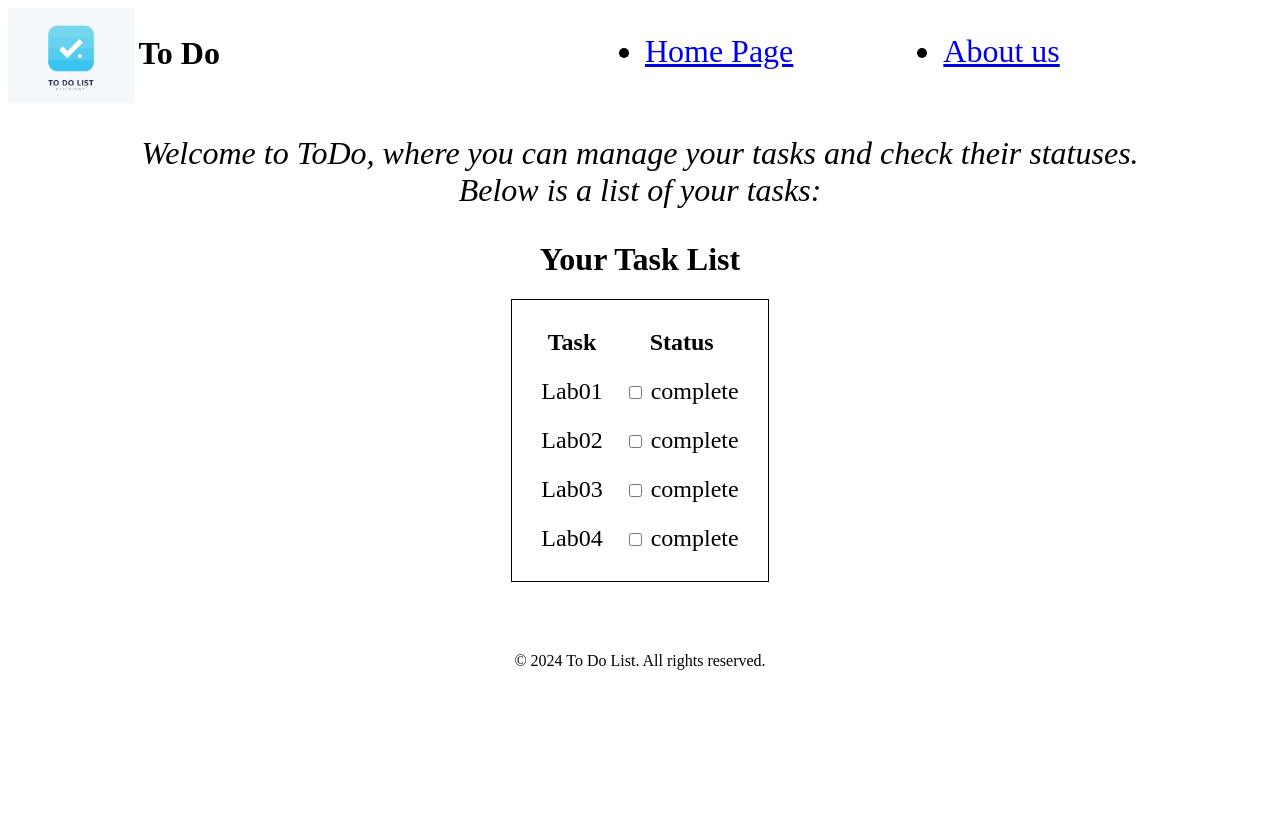
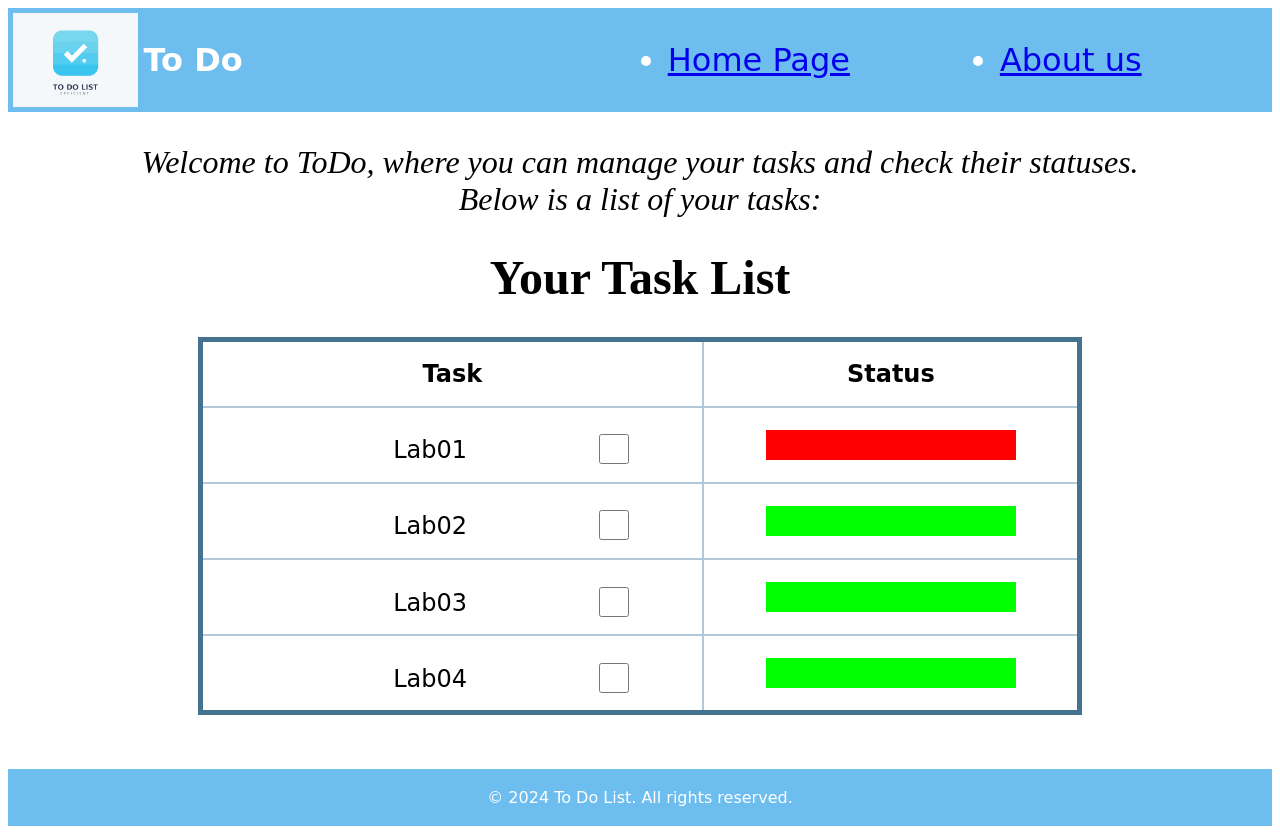
Before and after one commit to Raghadkatout08/todo-project, a plain HTML site: page index.html in a window 1280 px wide. Before the commit the page ends 800 px from the top, so only its background shows below. Drawn offline with Linux system fonts and the light colour scheme.

Commit message:
newtodostyle

```diff
--- /dev/null
+++ b/Css/style.css
@@ -0,0 +1,96 @@
+.nav
+{
+    display: flex;
+    align-items: center;
+    padding: 5px;
+    background-color: rgb(109, 189, 239);
+    color: rgb(255, 255, 255);
+    font-family:cursive;
+}
+
+table
+{
+    width: 70%;
+    padding: 20px;
+    border: 5px solid rgb(69, 114, 142);
+    border-collapse: collapse;
+    font-family:cursive;
+
+}
+
+td.tdred, td.tdgreen
+{
+    position: relative;
+}
+td.tdgreen::before , td.tdred::before
+{
+    content: "";
+    position: absolute;
+    top: 50%;
+    left: 50%;
+    width: 250px;
+    height: 30px;
+    transform: translate(-50%,-50%);
+}
+
+td.tdred::before
+{
+    background-color: red;
+}
+
+td.tdgreen::before
+{
+    background-color: rgb(0, 255, 0);
+}
+td,th
+{
+    padding: 2%;
+    text-align: center;
+    border: 2px solid rgb(176, 200, 215);
+}
+
+.tr1
+{
+    text-align: center;
+    font-family: cursive;
+}
+
+.check
+{
+    transform: translate(400%,20%);
+    width: 30px;
+    height: 30px;
+}
+
+
+/*nav {display: flex; list-style: none; margin: 0; padding: 0;}
+*/
+
+/*table{border-spacing: 20px ;border: 1px solid; padding: 8px; text-align: center}*/
+
+center{ font-size: 150%; }
+
+
+#hea1{font-size: 200%;}
+
+#logo{ width:10%; height:10%}
+
+ul{ font-size: xx-large ;display: flex; margin: 5px; padding: 20px ; }
+
+#li1{list-style-type:none;margin-right: 400px;}
+
+#li2{ margin-right: 150px; }
+
+#pin{font-size: xx-large; text-align:center;}
+
+
+
+
+footer{
+    text-align: center;
+    align-items: center;
+    padding: 3px;
+    background-color: rgb(109, 189, 239);
+    color: rgb(255, 255, 255);
+    font-family:cursive;
+}
--- /dev/null
+++ b/Css/styleabout.css
@@ -0,0 +1,64 @@
+nav {display: flex; list-style: none; margin: 0; padding: 0;}
+
+#logo{ width:10%; height:10%}
+
+.divform
+{
+    text-align: center;
+    justify-content: center;
+    display: block;
+    display:grid;
+}
+
+#inpmess
+{
+    width:100% ;
+    height: 80px;
+    padding:12px 20px;
+    box-sizing: border-box;
+}
+
+
+#pimg
+{
+    border-radius: 100%;
+    width: 250px;
+    height: 250px;
+    padding: 5%;
+    object-fit:cover;
+}
+
+#pcon
+{
+    position:relative;
+    margin-top: 50px;
+    display: flex;
+    align-items: center;
+    text-align: center;
+    font-size: 20px;
+}
+
+em
+{
+    font-size:xx-large;
+    color: red;
+}
+
+h1{text-align: center;}
+
+#con1
+{
+    color: brown;
+}
+
+
+
+ul{ font-size: xx-large ;display: flex; margin: 5px; padding: 20px ; }
+
+#li1{list-style-type:none;margin-right: 400px;}
+
+#li2{ margin-right: 150px; }
+
+#pm{text-align: center;}
+
+footer{text-align: center;}
--- a/index.html
+++ b/index.html
@@ -5,55 +5,58 @@
     <meta charset="UTF-8">
     <meta name="viewport" content="width=device-width, initial-scale=1.0">
     <title> ToDo </title>
+    <link rel="stylesheet" href="./Css/style.css">
 </head>
 
 <body>
 
     <header>
-        <nav style="display: flex; list-style: none; margin: 0; padding: 0;">
+        <nav class="nav" >
 
                 <br> <br>
-                <img src="./img/Logo1.png" alt="Logo" width="10%" height="10%"/>
-                &nbsp;<h1 style=" font-size: 200%;"> To Do </h1>
+                <img id=logo src="./img/Logo1.png" alt="Logo"/>
+                &nbsp;<h1 id="hea1"> To Do </h1>
 
 
 
-            <ul style=" font-size: xx-large ;display: flex; margin: 5px; padding: 20px ;">
-                <li style="list-style-type:none;margin-right: 400px;"> </li>
-                <li style="margin-right: 150px;"> <a href="index.html"> Home Page </a> </li>
+            <ul>
+                <li id="li1"> </li>
+                <li id="li2"> <a href="index.html"> Home Page </a> </li>
                 <li> <a href="about.html"> About us </a> </li>
             </ul>
         </nav>
     </header>
 
     <main>
-        <p style="font-size: xx-large; text-align:center;"><i> Welcome to ToDo, where you can manage your tasks and
+        <p id="pin"><i> Welcome to ToDo, where you can manage your tasks and
                 check their statuses.
                 <br> Below is a list of your tasks: </i></p>
 
-        <h1 style="text-align: center;"> Your Task List </h1>
-        <center style="font-size: 150%;">
-            <table style="border-spacing: 20px ;border: 1px solid; padding: 8px; text-align: center">
+
+        <center>
+            <h1> Your Task List </h1>
+
+            <table>
                 <tr>
                     <th> Task </th>
                     <th> Status </th>
                 </tr>
 
                 <tr>
-                    <td> Lab01 </td>
-                    <td> <input type="checkbox"> complete </td>
+                    <td> Lab01 <input class="check" type="checkbox"> </td>
+                    <td class="tdred">  </td>
                 </tr>
                 <tr>
-                    <td> Lab02 </td>
-                    <td> <input type="checkbox"> complete </td>
+                    <td> Lab02 <input class="check" type="checkbox"> </td>
+                    <td class="tdgreen">  </td>
                 </tr>
                 <tr>
-                    <td> Lab03 </td>
-                    <td> <input type="checkbox"> complete </td>
+                    <td> Lab03 <input class="check" type="checkbox"> </td>
+                    <td class="tdgreen">  </td>
                 </tr>
                 <tr>
-                    <td> Lab04 </td>
-                    <td> <input type="checkbox"> complete </td>
+                    <td> Lab04 <input class="check" type="checkbox"> </td>
+                    <td class="tdgreen">  </td>
                 </tr>
             </table>
         </center>
@@ -62,7 +65,7 @@
     <br><br><br>
 
     <footer>
-        <p style="text-align: center;"> © 2024 To Do List. All rights reserved. </p>
+        <p> © 2024 To Do List. All rights reserved. </p>
     </footer>
 
 </body>
```
Also changed, not shown: about.html (+37 -34 lines), img/Aboutme.jpg (added).
